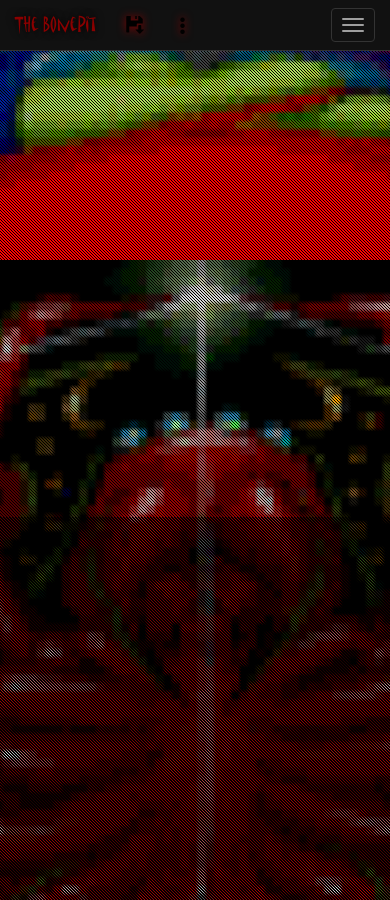
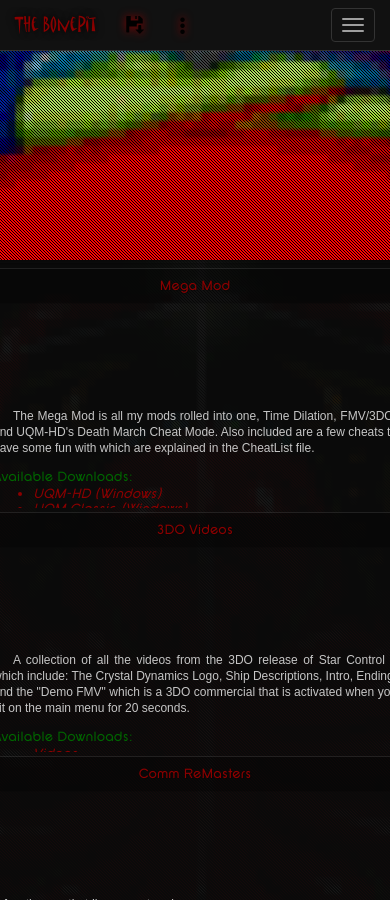
Before and after one commit to Serosis/serosis.github.io, a Jekyll site: the page built from index.html, in a window 390 px wide and 900 px high, scrolled down 1957 px. Built offline with Jekyll 4.4.1, drawn with Linux system fonts in a browser that asks for light colours; some of the changed text lies outside the part shown; grey boxes are pictures that could not be loaded.

Commit message:
Content test

```diff
--- a/_includes/Downloads.html
+++ /dev/null
@@ -1,3 +0,0 @@
-		<div id="Downloads" class="Downloads">
-			<div class="overlay"></div>
-		</div>
--- /dev/null
+++ b/_includes/Gallery.html
@@ -0,0 +1,3 @@
+		<div id="Gallery" class="Gallery">
+			<div class="overlay"></div>
+		</div>
--- /dev/null
+++ b/_includes/Releases.html
@@ -0,0 +1,89 @@
+		<div id="Releases" class="Releases">
+			<div class="overlay"></div>
+			<div class="row">
+				<div class="col-md-4 col-md-offset-4 well well-xs">
+					<div class="accordion">
+						<div>
+							<input id="megamod" name="megamod" type="checkbox" />
+							<label for="megamod">Mega Mod</label>
+							<section class="megamod">
+								<p class="indent justify">
+									The Mega Mod is all my mods rolled into one, Time Dilation, FMV/3DO, and UQM-HD's Death March Cheat Mode.
+									Also included are a few cheats to have some fun with which are explained in the CheatList file.
+								</p>
+								<span>Available Downloads: </span><br />
+								<ul>
+									<a target="_blank" href="//sourceforge.net/projects/uqm-mods/files/Mega%20Mod/0.7.X/uqm-0.7.2-HD-MegaMod.zip/download"><li>UQM-HD (Windows)</li></a>
+									<a target="_blank" href="//sourceforge.net/projects/uqm-mods/files/Mega%20Mod/0.7.X/uqm-0.7.2-MegaMod.zip/download"><li>UQM Classic (Windows)</li></a>
+									<a target="_blank" href="//sourceforge.net/projects/uqm-mods/files/Mega%20Mod/0.7.X/uqm-0.7.2-HD-MegaMod.diff/download"><li>Unified .diff for UQM-HD</li></a>
+									<a target="_blank" href="//sourceforge.net/projects/uqm-mods/files/Mega%20Mod/0.7.X/uqm-0.7.2-GCC-MegaMod.diff/download"><li>Unified .diff for building Classic UQM in GCC</li></a>
+									<a target="_blank" href="//sourceforge.net/projects/uqm-mods/files/Mega%20Mod/0.7.X/uqm-0.7.2-VC10-MegaMod.diff/download"><li>Unified .diff for building Classic UQM in VC10</li></a>
+								</ul>
+							</section>
+						</div>
+
+						<div>
+							<input id="vids" name="vids" type="checkbox" />
+							<label for="vids">3DO Videos</label>
+							<section class="vids">
+								<p class="indent justify">A collection of all the videos from the 3DO release of Star Control II which include:
+									The Crystal Dynamics Logo, Ship Descriptions, Intro, Ending, and the
+									"Demo FMV" which is a 3DO commercial that is activated when you sit
+									on the main menu for 20 seconds.</p>
+								<span>Available Downloads: </span><br />
+								<ul>
+									<a target="_blank" href="//sourceforge.net/projects/uqm-mods/files/Misc/uqm-0.7.0-3dovideo.zip/download"><li>Videos</li></a>
+								</ul>
+								<p class="justify">A small tutorial on how to install these videos is provided in the <a href="./FAQ">F.A.Q.</a></p>
+							</section>
+						</div>
+
+						<div>
+							<input id="comm" name="comm" type="checkbox" />
+							<label for="comm">Comm ReMasters</label>
+							<section class="comm">
+								<p class="justify">A few themes that I've remastered.</p>
+								<span>Available Downloads: </span><br />
+								<ul>
+									<a target="_blank" href="//sourceforge.net/projects/uqm-mods/files/Comm%20ReMasters/arilou.ogg/download"><li>Arilou</li></a>
+									<a target="_blank" href="//sourceforge.net/projects/uqm-mods/files/Comm%20ReMasters/chmmr.ogg/download"><li>Chmmr</li></a>
+									<a target="_blank" href="//sourceforge.net/projects/uqm-mods/files/Comm%20ReMasters/commander.ogg/download"><li>Commander</li></a>
+									<a target="_blank" href="//sourceforge.net/projects/uqm-mods/files/Comm%20ReMasters/daktaklakpak.ogg/download"><li>Daktaklakpak</li></a>
+									<a target="_blank" href="//sourceforge.net/projects/uqm-mods/files/Comm%20ReMasters/druuge.ogg/download"><li>Druuge</li></a>
+									<a target="_blank" href="//sourceforge.net/projects/uqm-mods/files/Comm%20ReMasters/hyperspace.ogg/download"><li>Hyperspace</li></a>
+									<a target="_blank" href="//sourceforge.net/projects/uqm-mods/files/Comm%20ReMasters/ilwrath.ogg/download"><li>Ilwrath</li></a>
+									<a target="_blank" href="//sourceforge.net/projects/uqm-mods/files/Comm%20ReMasters/kohrah.ogg/download"><li>Kohr-Ah</li></a>
+									<a target="_blank" href="//sourceforge.net/projects/uqm-mods/files/Comm%20ReMasters/kzerza.ogg/download"><li>Kzer-Za</li></a>
+									<a target="_blank" href="//sourceforge.net/projects/uqm-mods/files/Comm%20ReMasters/mycon.ogg/download"><li>Mycon</li></a>
+									<a target="_blank" href="//sourceforge.net/projects/uqm-mods/files/Comm%20ReMasters/melnorme.ogg/download"><li>Melnorme</li></a>
+									<a target="_blank" href="//sourceforge.net/projects/uqm-mods/files/Comm%20ReMasters/orbit.ogg/download"><li>Orbit</li></a>
+									<a target="_blank" href="//sourceforge.net/projects/uqm-mods/files/Comm%20ReMasters/quasispace.ogg/download"><li>Quasispace</li></a>
+									<a target="_blank" href="//sourceforge.net/projects/uqm-mods/files/Comm%20ReMasters/shipyard.ogg/download"><li>Shipyard</li></a>
+									<a target="_blank" href="//sourceforge.net/projects/uqm-mods/files/Comm%20ReMasters/shofixti.ogg/download"><li>Shofixti</li></a>
+									<a target="_blank" href="//sourceforge.net/projects/uqm-mods/files/Comm%20ReMasters/starbase.ogg/download"><li>Starbase</li></a>
+									<a target="_blank" href="//sourceforge.net/projects/uqm-mods/files/Comm%20ReMasters/supox.ogg/download"><li>Supox</li></a>
+									<a target="_blank" href="//sourceforge.net/projects/uqm-mods/files/Comm%20ReMasters/syreen.ogg/download"><li>Syreen</li></a>
+									<a target="_blank" href="//sourceforge.net/projects/uqm-mods/files/Comm%20ReMasters/thraddash.ogg/download"><li>Thraddash</li></a>
+									<a target="_blank" href="//sourceforge.net/projects/uqm-mods/files/Comm%20ReMasters/utwig.ogg/download"><li>Utwig</li></a>
+									<a target="_blank" href="//sourceforge.net/projects/uqm-mods/files/Comm%20ReMasters/vux.ogg/download"><li>VUX</li></a>
+									<a target="_blank" href="//sourceforge.net/projects/uqm-mods/files/Comm%20ReMasters/yehat.ogg/download"><li>Yehat</li></a>
+								</ul>
+							</section>
+						</div>
+
+						<div>
+							<input id="misc" name="misc" type="checkbox" />
+							<label for="misc">Miscellaneous</label>
+							<section class="misc">
+								<p class="justify">Just a couple of things that can not be categorized.</p>
+								<span>Available Downloads: </span><br />
+								<ul>
+									<a target="_blank" href="//sourceforge.net/projects/uqm-mods/files/Misc/Ditties4Droid.zip/download"><li>Ditties for Android</li></a>
+									<a target="_blank" href="//sourceforge.net/projects/uqm-mods/files/Misc/JP-3DO.zip/download"><li>Japanese 3DO Voices</li></a>
+								</ul>
+							</section>
+						</div>
+					</div>
+				</div>
+			</div>
+		</div>
--- a/_includes/header.html
+++ b/_includes/header.html
@@ -1,4 +1,4 @@
-		<header>
+		<header id="Home">
 			<div class="header-content">
 				<div class="header-content-inner">
 					<h1><span class="sf-new-republic">Welcome to</span> <span class="matisse">The BonePit</span></h1> <hr>
--- a/_includes/nav.html
+++ b/_includes/nav.html
@@ -21,9 +21,18 @@
 						</div>
 						<div class="collapse navbar-collapse" id="bs-example-navbar-collapse-1">
 								<ul class="nav navbar-nav navbar-right">
+										<li><a class="page-scroll" href="#Home">Home</a></li>
 										<li><a class="page-scroll" href="#About">About</a></li>
 										<li><a class="page-scroll" href="#FAQ">FAQ</a></li>
-										<li><a class="page-scroll" href="#Downloads">Downloads</a></li>
+										<li><a class="page-scroll" href="#Releases">Releases</a></li>
+										<li class="dropdown">
+											<a class="dropdown-toggle" data-toggle="dropdown">Media<b class="caret"></b></a>
+											<ul class="dropdown-menu">
+												<li><a class="page-scroll" href="#Gallery">Gallery</a></li>
+												<li><a class="page-scroll" href="#Videos">Videos</a></li>
+												<li><a class="page-scroll" href="#Music">Music</a></li>
+											</ul>
+										</li>
 										<li><a class="page-scroll" href="#Contact">Contact</a></li>
 								</ul>
 						</div>
--- a/_layouts/front.html
+++ b/_layouts/front.html
@@ -7,7 +7,7 @@
 {% include header.html %}
 {% include About.html %}
 {% include FAQ.html %}
-{% include Downloads.html %}
+{% include Releases.html %}
 {% include Contact.html %}
 	</body>
 {% include scripts.html %}
--- a/css/backgrounds.css
+++ b/css/backgrounds.css
@@ -20,7 +20,7 @@
 }
 .Ilwrath,
 .Dill-Rats,
-.Downloads{
+.Releases{
 	background: url(../img/landmarks/backgrounds/Ilwrath.gif) center center fixed;
 	height: 100%;
 	-webkit-background-size: cover;
@@ -29,16 +29,16 @@
 					background-size: cover;
 }
 .VUX,
-.Image_Gallery{
+.Gallery{
 	background: url(../img/landmarks/backgrounds/VUX.gif) center center fixed;
 	height: 100%;
 	-webkit-background-size: cover;
 		 -moz-background-size: cover;
 			 -o-background-size: cover;
-					background-size: cover;
+				background-size: cover;
 }
 .Yehat,
-.Video_Gallery{
+.Videos{
 	background: url(../img/landmarks/backgrounds/Yehat.gif) center center fixed;
 	height: 100%;
 	-webkit-background-size: cover;
@@ -46,7 +46,7 @@
 			 -o-background-size: cover;
 					background-size: cover;
 }
-.Music_Gallery{
+.Music{
 	background: url(../img/landmarks/backgrounds/Starmap.png) center center fixed;
 	height: 100%;
 	-webkit-background-size: cover;
```
Also changed, not shown: _includes/portfolio.html (indentation only).
